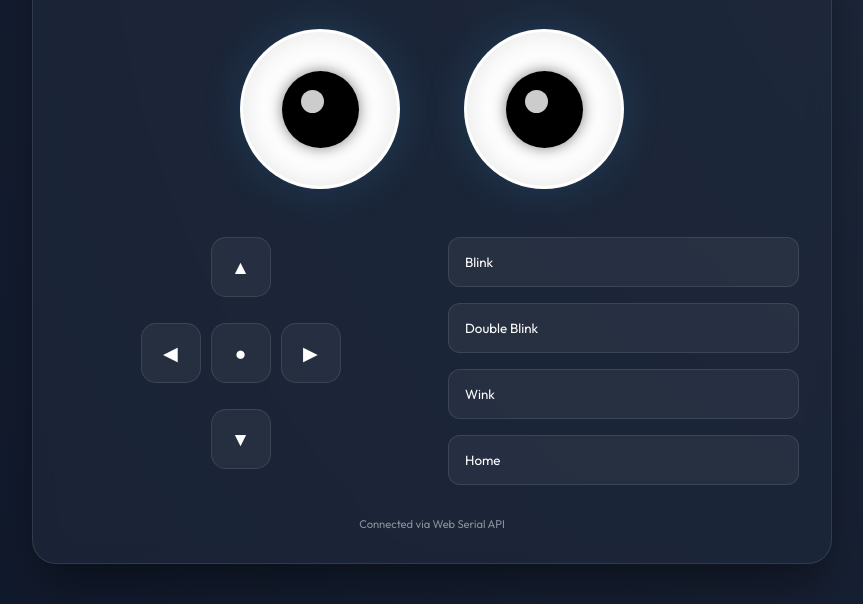
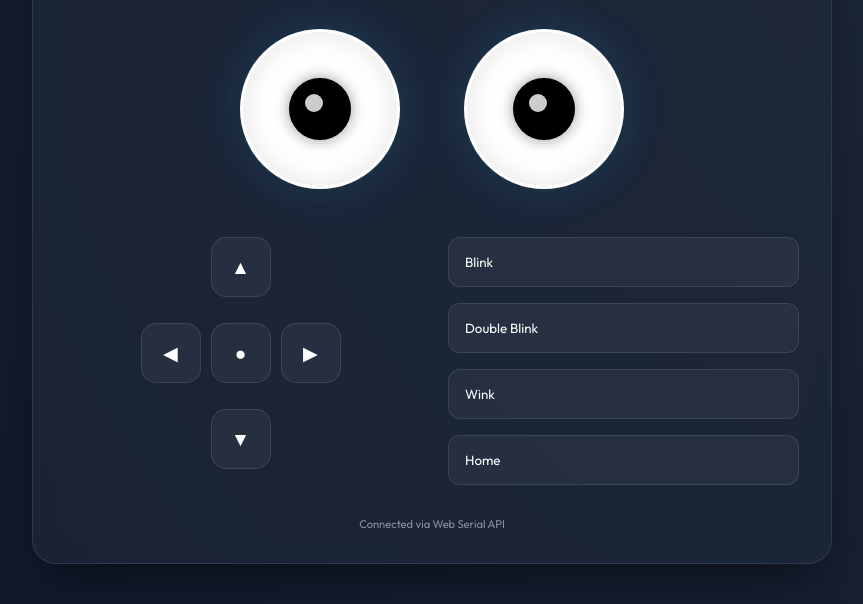
Before and after one commit to yurina2921-afk/EYE-remote-control-, a plain HTML site: page index.html in a window 1280 px wide. Shown: the part 152-756 px from the top of the page, without its empty margins (208-1071 px from the left). Drawn offline with Linux system fonts and the light colour scheme.

Commit message:
Final UI refinement: 40% iris size and project rename instructions

```diff
--- a/style.css
+++ b/style.css
@@ -123,14 +123,14 @@ h1 {
 }
 
 .eye {
-    width: 50%;
-    /* Smaller iris (black part) */
-    height: 50%;
+    width: 40%;
+    /* Even smaller iris for more white space */
+    height: 40%;
     background: #000;
     border-radius: 50%;
     position: relative;
     transition: transform 0.2s ease-out;
-    box-shadow: 0 0 15px rgba(0, 0, 0, 0.5);
+    box-shadow: 0 0 15px rgba(0, 0, 0, 0.4);
 }
 
 .pupil {
```
